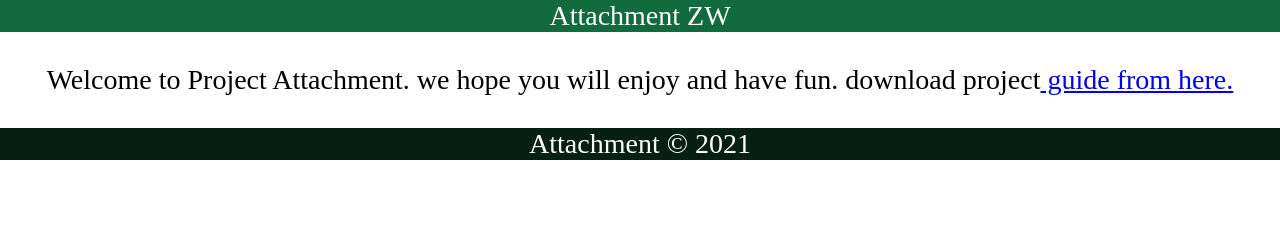
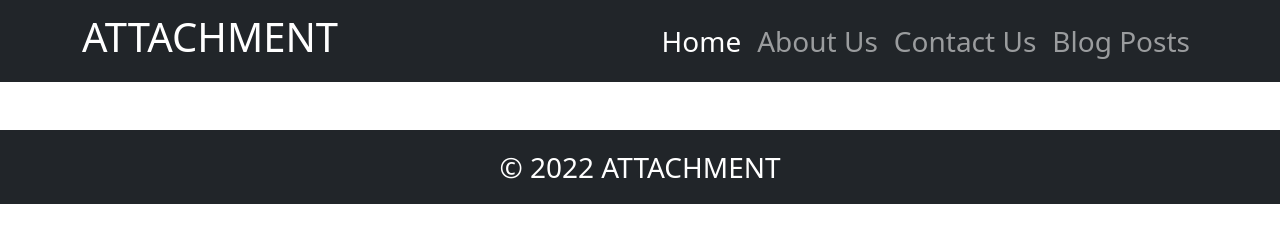
Before and after one commit to Mthandaworld/attachment, a plain HTML site: page index.html in a window 1280 px wide. Drawn offline with nearby package versions, Linux system fonts and the light colour scheme; files that its build step writes are made by us from their sources.

Commit message:
Update index.html

```diff
--- a/index.html
+++ b/index.html
@@ -1,17 +1,46 @@
 <!DOCTYPE html>
-<html lang="en">
+<html lang="eng">
+<html>
 <head>
-				<meta name="view-port" content="width= device-width, initial scale = 1.0">
-				<meta charset="UTF-8">
-				<title>Attachment</title>
-				<link rel="stylesheet" href="css/style.css">
+
+	<meta name="viewport" content="width=device-width, initial-scale=1">
+	<title>Attachment</title>
+	<link rel="stylesheet" type="text/css" href="assets/css/bootstrap.css">
+ 	<link rel="stylesheet" type="text/css" href="assets/css/style.css">
+</head>
 <body>
-				<header>
-								<p>Attachment ZW</p>
-				</header>
-				<div class="welcome">Welcome to Project Attachment. we hope you will enjoy and have fun. download project<a href="files/ProjectAttachment.pdf"> guide from here. </a></div>
-				<footer>
-								<p>Attachment © 2021</p>
-				</footer>
+
+	<nav class="navbar navbar-expand-lg bg-dark navbar-dark mb-5" >
+ 		<div class="container">
+	 		<a class="navbar-brand head-link" href="#">
+	    		<h1 class="logo">ATTACHMENT</h1>
+	  		</a>
+	  		<button class="navbar-toggler" type="button" data-bs-toggle="collapse" data-bs-target="#navmenu">
+	  			<span class="navbar-toggler-icon"></span>
+	  		</button>
+	  		<div class="collapse navbar-collapse" id="navmenu">
+
+	  			<ul class="navbar-nav nav  ms-auto">
+	  				<li class="nav-item">
+	  					<a href="Index.html" class="nav-link active"> Home </a>
+	  				</li>
+
+	  				<li class="nav-item">
+	  					<a href="about" class="nav-link"> About Us</a>
+	  				</li>
+	  				<li class="nav-item">
+	  					<a href="contact" class="nav-link"> Contact Us</a>
+	  				</li>
+	  				<li class="nav-item">
+	  					<a href="blog" class="nav-link"> Blog Posts</a>
+	  				</li>
+	  			</ul>
+
+	  		</div>
+  		</div>
+ 	</nav>
+ 	<footer class=" p-3 text-center bg-dark text-white ">&copy; 2022 ATTACHMENT</footer>
+
+	<script src="assets/js/bootstrap.min.js"></script>
 </body>
 </html>
```
